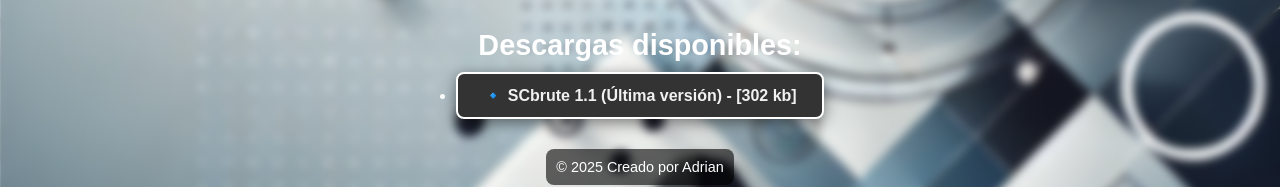
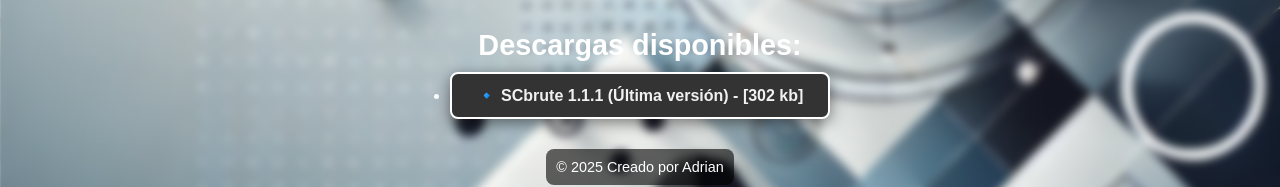
Before and after one commit to AdriProg2000/Software, a plain HTML site: page index.html in a window 1280 px wide. Shown: the part 416-603 px from the top of the page. Drawn offline with nearby package versions, Linux system fonts and the light colour scheme.

Commit message:
Update index.html

```diff
--- a/index.html
+++ b/index.html
@@ -19,7 +19,7 @@
     <section class="download">
         <h2>Descargas disponibles:</h2>
         <ul>
-            <li><a href="SCbrute1.1_Installer.exe" download>🔹 SCbrute 1.1 (Última versión) - [302 kb]</a></li>
+            <li><a href="SCbrute1.1.1_Installer.exe" download>🔹 SCbrute 1.1.1 (Última versión) - [302 kb]</a></li>
         </ul>
     </section>
     <footer>
```
